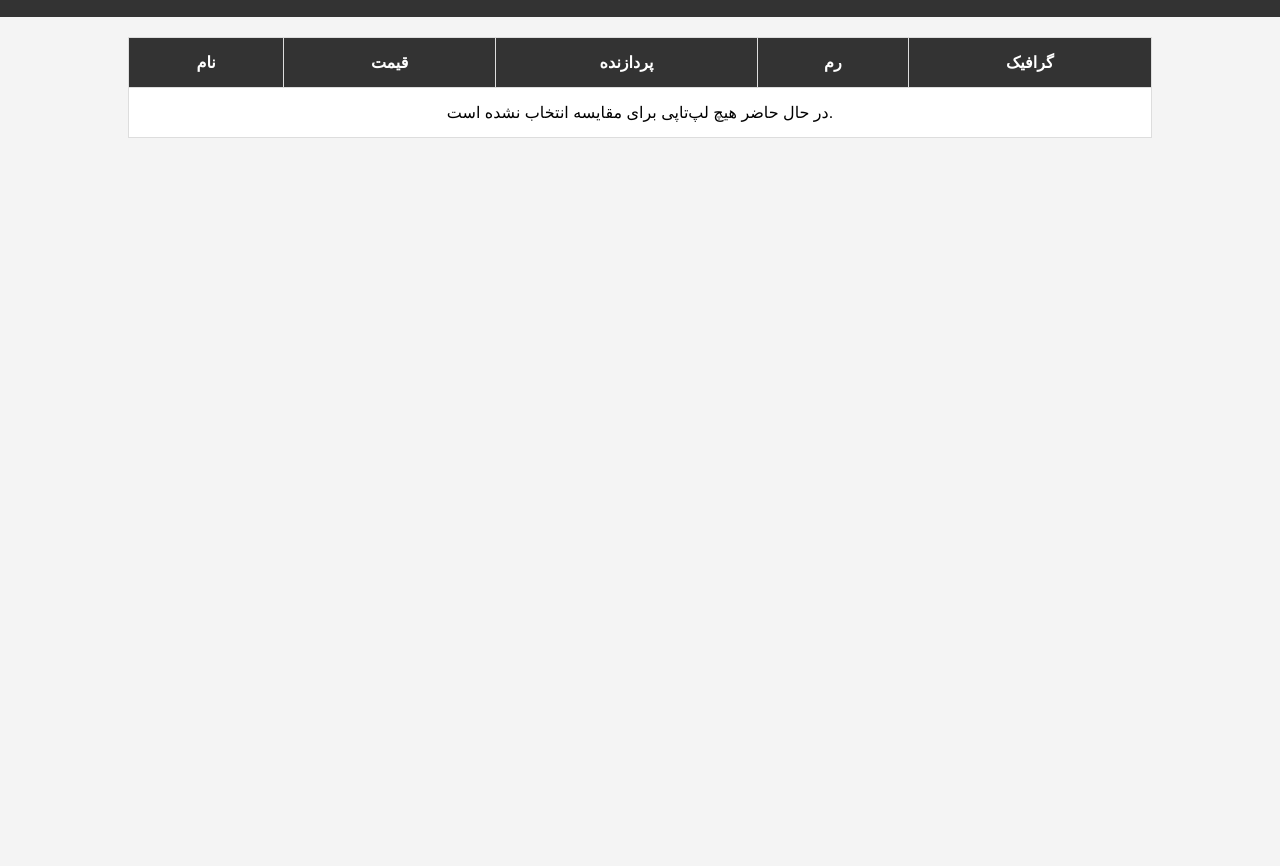
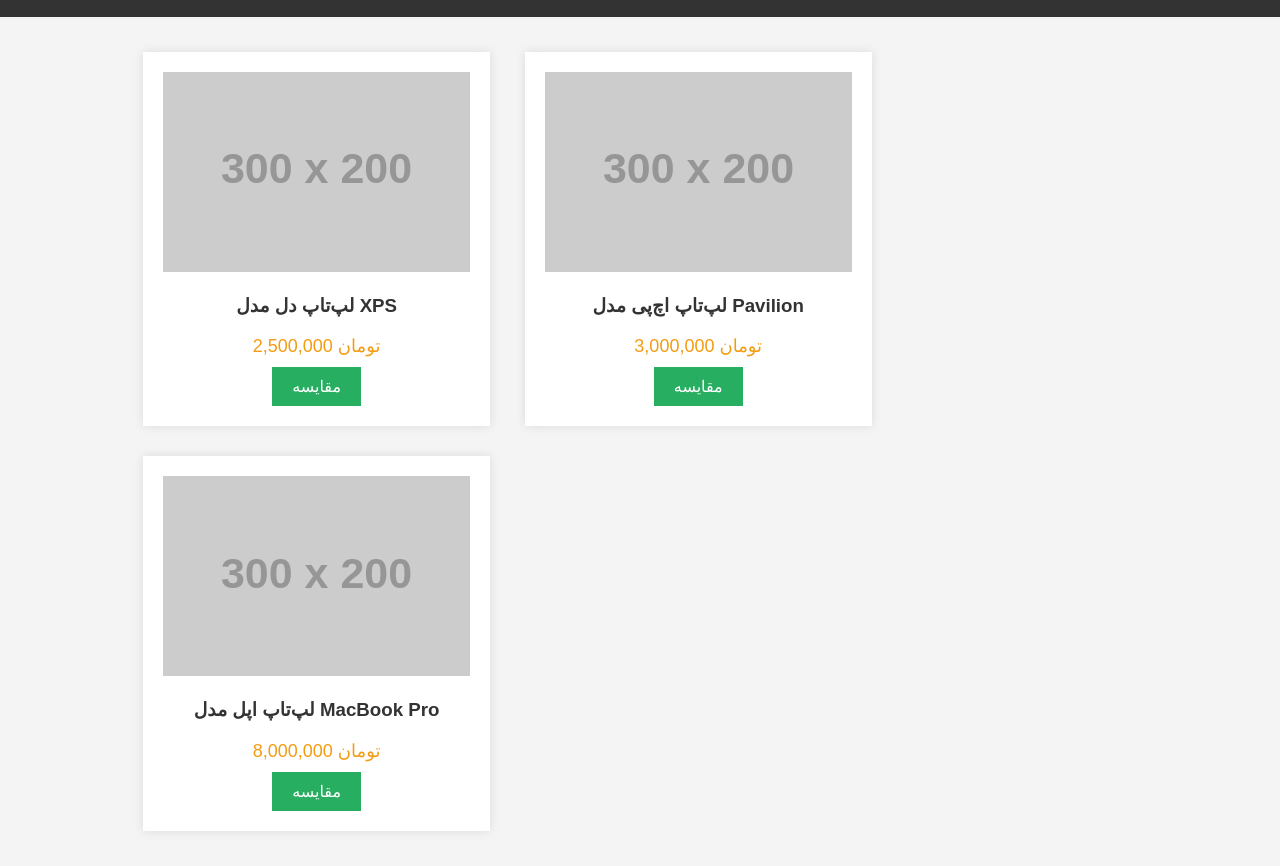
Before and after one commit to Poyailati/PersianGulf-, a plain HTML site: page Product.html in a window 1280 px wide. Shown: the part 84-950 px from the top of the page. Before the commit the page ends 800 px from the top, so only its background shows below. Drawn offline with Linux system fonts and the light colour scheme; placeholder pictures from the web are drawn by us.

Commit message:
Update Product.html

```diff
--- a/Product.html
+++ b/Product.html
@@ -3,7 +3,7 @@
 <head>
     <meta charset="UTF-8">
     <meta name="viewport" content="width=device-width, initial-scale=1.0">
-    <title>مقایسه لپ‌تاپ‌ها</title>
+    <title>فروشگاه لپ‌تاپ‌های کارکرده</title>
     <style>
         body {
             font-family: Arial, sans-serif;
@@ -21,70 +21,73 @@
             width: 80%;
             margin: 20px auto;
         }
-        table {
-            width: 100%;
-            border-collapse: collapse;
-            margin-top: 20px;
-        }
-        table, th, td {
-            border: 1px solid #ddd;
-        }
-        th, td {
-            padding: 15px;
+        .product {
+            display: inline-block;
+            width: 30%;
+            margin: 15px;
+            padding: 20px;
+            background-color: #fff;
+            box-shadow: 0 0 10px rgba(0, 0, 0, 0.1);
             text-align: center;
         }
-        th {
-            background-color: #333;
+        .product img {
+            width: 100%;
+            height: 200px;
+            object-fit: cover;
+        }
+        .product h3 {
+            color: #333;
+        }
+        .product .price {
+            color: #f39c12;
+            font-size: 18px;
+            margin: 10px 0;
+        }
+        .product button {
+            background-color: #27ae60;
             color: #fff;
-        }
-        td {
-            background-color: #fff;
+            padding: 10px 20px;
+            border: none;
+            cursor: pointer;
+            font-size: 16px;
         }
     </style>
 </head>
 <body>
 
 <header>
-    <h1>مقایسه لپ‌تاپ‌ها</h1>
+    <h1>فروشگاه لپ‌تاپ‌های کارکرده</h1>
 </header>
 
 <div class="container">
-    <table>
-        <thead>
-            <tr>
-                <th>نام</th>
-                <th>قیمت</th>
-                <th>پردازنده</th>
-                <th>رم</th>
-                <th>گرافیک</th>
-            </tr>
-        </thead>
-        <tbody id="compareTableBody">
-            <tr><td colspan="5">در حال حاضر هیچ لپ‌تاپی برای مقایسه انتخاب نشده است.</td></tr>
-        </tbody>
-    </table>
+    <div class="product">
+        <img src="https://via.placeholder.com/300x200" alt="لپ‌تاپ 1">
+        <h3>لپ‌تاپ دل مدل XPS</h3>
+        <p class="price">2,500,000 تومان</p>
+        <button onclick="addToCompare('دل مدل XPS', 2500000, 'Core i7', '16GB', 'NVIDIA GTX 1050')">مقایسه</button>
+    </div>
+
+    <div class="product">
+        <img src="https://via.placeholder.com/300x200" alt="لپ‌تاپ 2">
+        <h3>لپ‌تاپ اچ‌پی مدل Pavilion</h3>
+        <p class="price">3,000,000 تومان</p>
+        <button onclick="addToCompare('اچ‌پی مدل Pavilion', 3000000, 'Core i5', '8GB', 'Intel UHD 620')">مقایسه</button>
+    </div>
+
+    <div class="product">
+        <img src="https://via.placeholder.com/300x200" alt="لپ‌تاپ 3">
+        <h3>لپ‌تاپ اپل مدل MacBook Pro</h3>
+        <p class="price">8,000,000 تومان</p>
+        <button onclick="addToCompare('اپل مدل MacBook Pro', 8000000, 'M1', '16GB', 'Apple M1')">مقایسه</button>
+    </div>
 </div>
 
 <script>
-    window.onload = function() {
+    function addToCompare(name, price, cpu, ram, graphics) {
         let compareData = JSON.parse(localStorage.getItem('compareData')) || [];
-        const tableBody = document.getElementById('compareTableBody');
-
-        if (compareData.length > 0) {
-            tableBody.innerHTML = '';
-            compareData.forEach(item => {
-                const row = document.createElement('tr');
-                row.innerHTML = `
-                    <td>${item.name}</td>
-                    <td>${item.price} تومان</td>
-                    <td>${item.cpu}</td>
-                    <td>${item.ram}</td>
-                    <td>${item.graphics}</td>
-                `;
-                tableBody.appendChild(row);
-            });
-        }
-    };
+        compareData.push({ name, price, cpu, ram, graphics });
+        localStorage.setItem('compareData', JSON.stringify(compareData));
+    }
 </script>
 
 </body>
```
